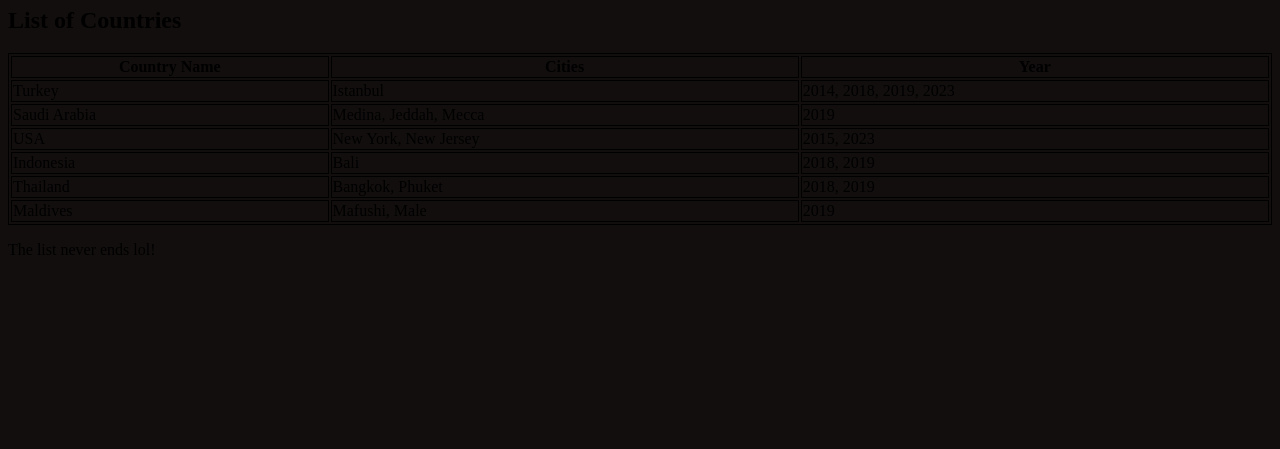
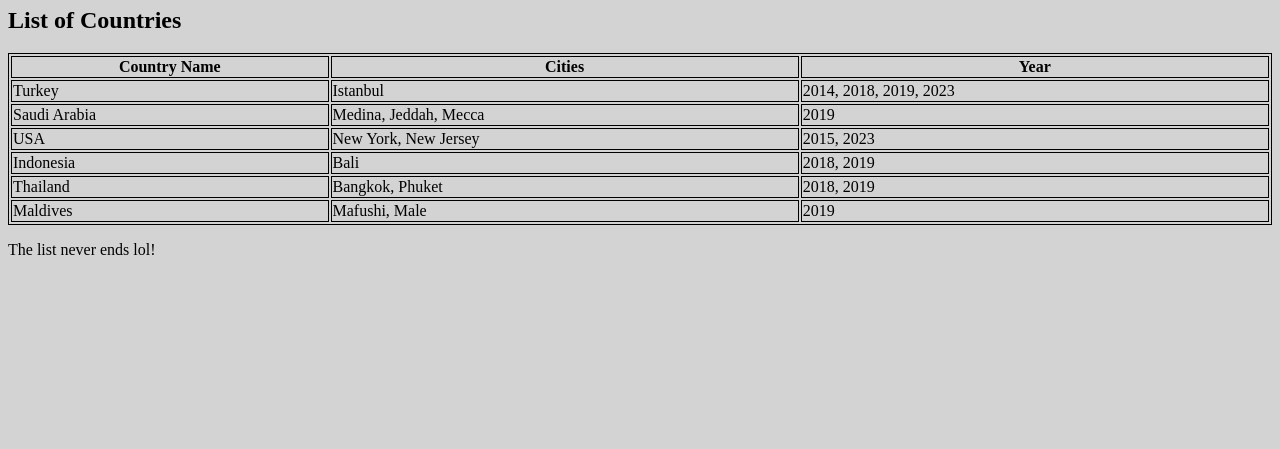
Before and after one commit to sbeih97/class-3, a plain HTML site: page index.html in a window 1280 px wide. Shown: the part 351-800 px from the top of the page. Drawn offline with Linux system fonts and the light colour scheme.

Commit message:
Change the background color

```diff
--- a/style.css
+++ b/style.css
@@ -1,15 +1,21 @@
-body{background-color: rgb(19, 14, 14); }
+body {
+    background-color: #d3d3d3
+}
 
-.YouTube-button{     font-size: small;
+.YouTube-button {
+    font-size: small;
     font-family: Impact, Haettenschweiler, 'Arial Narrow Bold', sans-serif;
     border-radius: 5px;
     border: solid;
     border-color: rgb(255, 253, 253);
     background-color: rgb(168, 12, 20);
-                    border-style: groove;color: rgb(252, 249, 249);
+    border-style: groove;
+    color: rgb(252, 249, 249);
 
 }
-.Facebook-button {  background-color: rgb(9, 9, 167);
+
+.Facebook-button {
+    background-color: rgb(9, 9, 167);
     color: blanchedalmond;
     border: none;
     border-radius: 4px;
```
Lines whose indentation alone changed are shown as unchanged.
